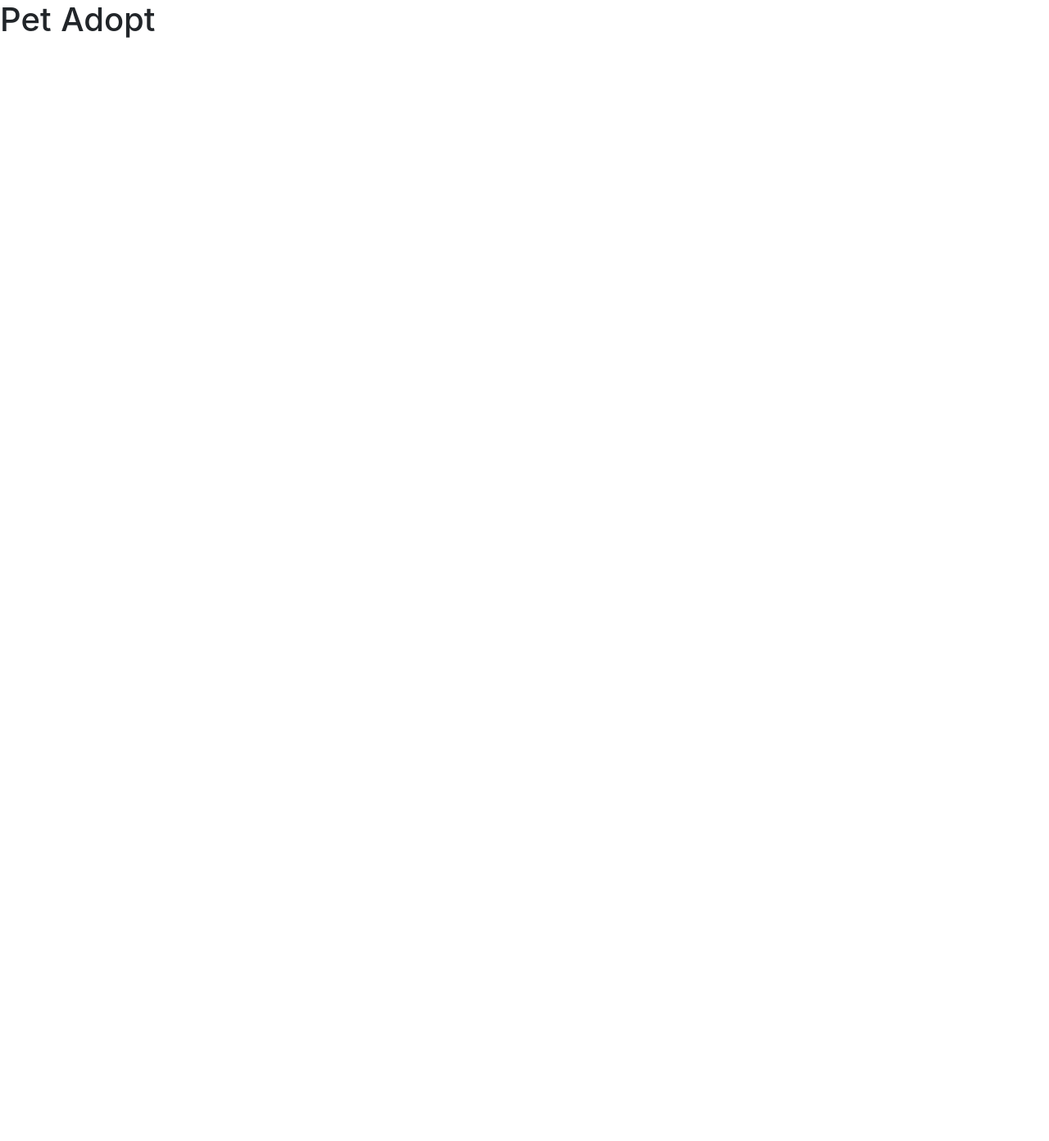
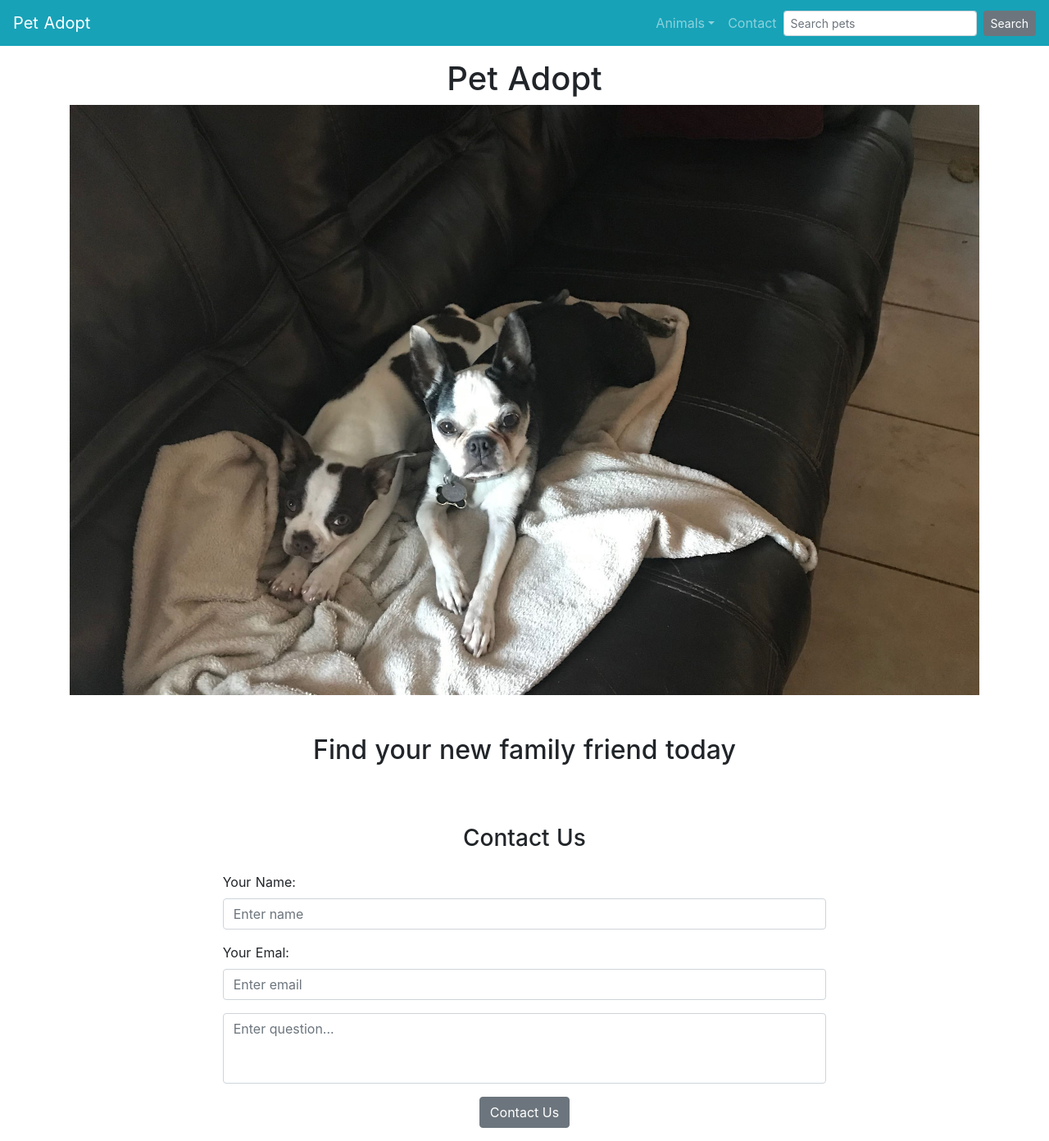
Before and after one commit to will-i-code420/pet-adopt2, a Nuxt app: page / in a window 1280 px wide. Shown: the whole page at 82% size. Before the commit the page ends 800 px from the top, so only its background shows below. Built offline with nearby package versions, Linux system fonts and the light colour scheme.

Commit message:
added hero image, created basic contact form, layout of home page.  made top nav bar and added to layout

```diff
--- /dev/null
+++ b/components/TopNav.vue
@@ -0,0 +1,37 @@
+<template>
+  <header id="nav-bar">
+    <b-navbar toggleable="lg" type="dark" variant="info">
+      <b-navbar-brand to="/">Pet Adopt</b-navbar-brand>
+      <b-navbar-toggle target="nav-collapse"></b-navbar-toggle>
+      <b-collapse id="nav-collapse" is-nav>
+        <b-navbar-nav class="ml-auto">
+          <b-nav-item-dropdown text="Animals" right>
+            <b-dropdown-item href="#">Cats</b-dropdown-item>
+            <b-dropdown-item href="#">Dogs</b-dropdown-item>
+          </b-nav-item-dropdown>
+          <b-nav-item to="/contact">Contact</b-nav-item>
+          <b-nav-form @submit.prevent="searchAnimals">
+            <b-form-input size="sm" class="mr-sm-2" placeholder="Search pets" v-model="searchQuery"></b-form-input>
+            <b-button size="sm" class="my-2 my-sm-0">
+              Search
+            </b-button>
+          </b-nav-form>
+        </b-navbar-nav>
+      </b-collapse>
+    </b-navbar>
+  </header>
+</template>
+
+<script>
+export default {
+  name: 'TopNav',
+  data() {
+    return {
+      searchQuery: ''
+    }
+  }
+}
+</script>
+
+<style scoped>
+</style>
--- a/layouts/default.vue
+++ b/layouts/default.vue
@@ -1,8 +1,19 @@
 <template>
   <div>
+    <TopNav />
     <nuxt />
   </div>
 </template>
+
+<script>
+import TopNav from '~/components/TopNav'
+
+export default {
+  components: {
+    TopNav
+  }
+}
+</script>
 
 <style>
 html {
@@ -22,34 +33,6 @@ html {
 *:after {
   box-sizing: border-box;
   margin: 0;
-}
-
-.button--green {
-  display: inline-block;
-  border-radius: 4px;
-  border: 1px solid #3b8070;
-  color: #3b8070;
-  text-decoration: none;
-  padding: 10px 30px;
-}
-
-.button--green:hover {
-  color: #fff;
-  background-color: #3b8070;
-}
-
-.button--grey {
-  display: inline-block;
-  border-radius: 4px;
-  border: 1px solid #35495e;
-  color: #35495e;
-  text-decoration: none;
-  padding: 10px 30px;
-  margin-left: 15px;
-}
-
-.button--grey:hover {
-  color: #fff;
-  background-color: #35495e;
+  padding: 0;
 }
 </style>
--- a/pages/index.vue
+++ b/pages/index.vue
@@ -1,14 +1,91 @@
 <template>
   <section id="home-container">
-    <h1>Pet Adopt</h1>
+    <b-container class="pt-3">
+      <h1 class="text-center">
+        Pet Adopt
+      </h1>
+      <b-row>
+        <b-col>
+          <b-img class="hero-img" src="~/static/hero-img.jpg" fluid alt="two boston terriers laying on couch" />
+        </b-col>
+      </b-row>
+      <h2 class="text-center py-5">
+        Find your new family friend today
+      </h2>
+      <b-row>
+        <b-col>
+        </b-col>
+      </b-row>
+      <h3 class="text-center py-3">
+        Contact Us
+      </h3>
+      <b-form-row @submit.prevent="submitQuestion" align-h="start">
+        <b-col cols="8" offset="2">
+          <b-form-group id="input-group-name" label="Your Name:" label-for="name">
+            <b-form-input
+              id="name"
+              v-model="contactForm.name"
+              required
+              placeholder="Enter name"
+            ></b-form-input>
+          </b-form-group>
+          <b-form-group id="input-group-email" label="Your Emal:" label-for="email">
+            <b-form-input
+            id="email"
+            v-model="contactForm.email"
+            required
+            placeholder="Enter email"
+            ></b-form-input>
+          </b-form-group>
+          <b-form-textarea
+            id="textarea"
+            v-model="contactForm.info"
+            placeholder="Enter question..."
+            rows="3"
+            max-rows="6"
+          ></b-form-textarea>
+          <b-button class="form-button my-3">Contact Us</b-button>
+        </b-col>
+      </b-form-row>
+    </b-container>
   </section>
 </template>
 
 <script>
 export default {
+  data() {
+    return {
+      contactForm: {
+        name: '',
+        email: '',
+        info: ''
+      }
+    }
+  },
+  head() {
+    return {
+      title: 'Pet Adopt',
+      meta: [
+        {
+          hid: 'description',
+          name: 'description',
+          content: 'No kill animal shelter seeking forever homes for cats and dogs'
+        }
+      ]
+    }
+  }
 }
 </script>
 
 <style>
+.hero-img {
+  height: 90vh;
+  width: 100%;
+  object-fit: cover;
+}
 
+.form-button {
+  display: flex;
+  margin: 0 auto;
+}
 </style>
```
Also changed, not shown: .eslintrc.js, static/hero-img.jpg (added).
